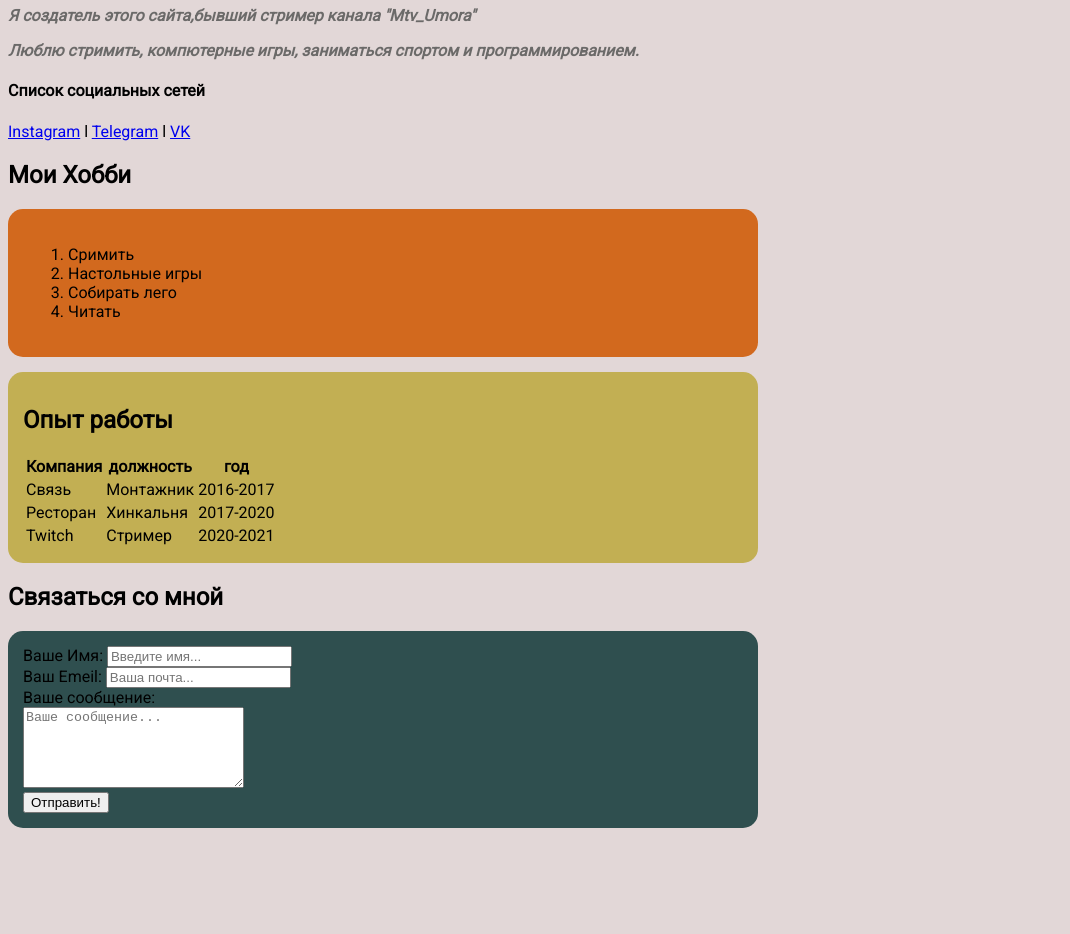
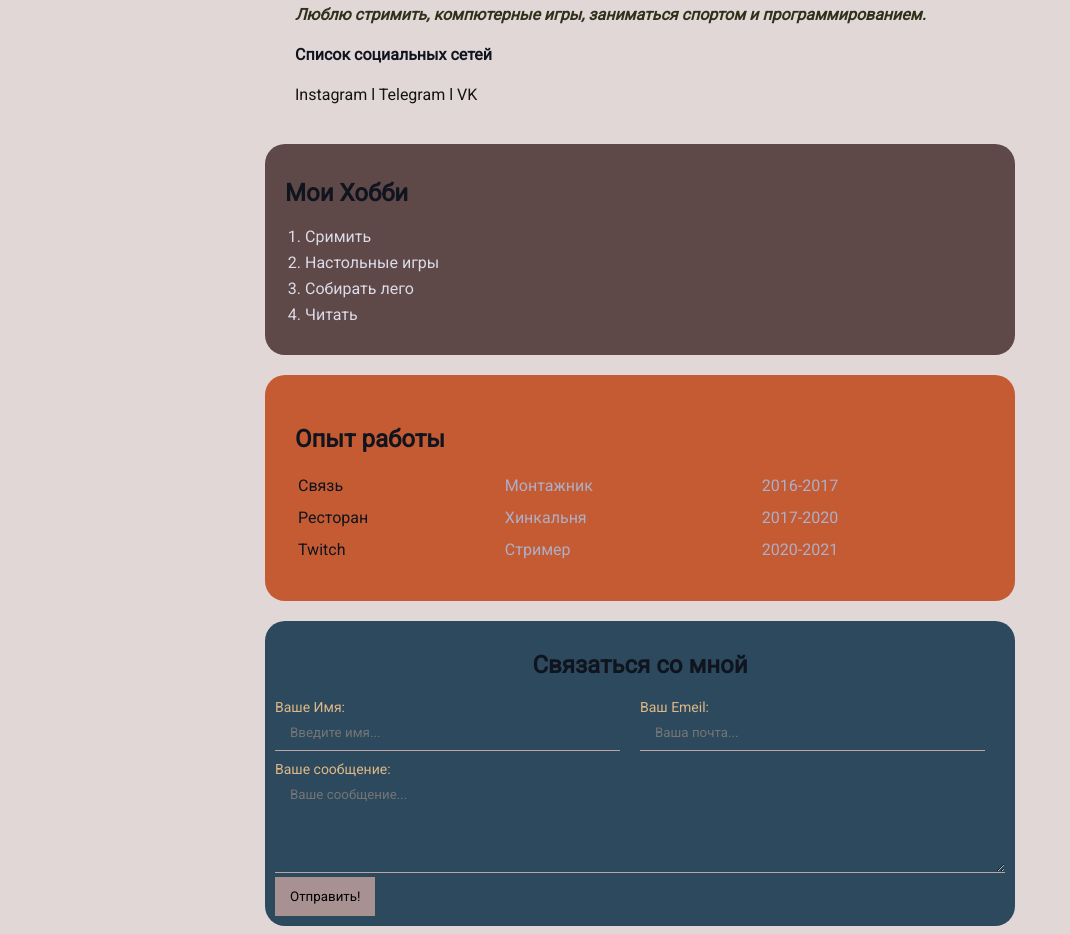
Before and after one commit to kudlao3/gigi, a plain HTML site: page index.html in a window 1280 px wide. Shown: the part 420-1354 px from the top of the page, without its empty margins (0-1070 px from the left). Before the commit the page ends 1256 px from the top, so only its background shows below. Drawn offline with Linux system fonts and the light colour scheme.

Commit message:
ADD styles

```diff
--- a/index.html
+++ b/index.html
@@ -11,17 +11,14 @@
   href="style.css">
 </head>
 <body>
+  <div class="container">
+    <div class="info">
+      <img src="foto.jpg" alt="Супрон Вадим" class="avatar">
 
-            <div class="container">
-
-    <div class="info">
-<img src="foto.jpg" alt="Супрон Вадим" width="250">
-    </div>
       <div class="info-text">
        <h1>Супрон Вадим</h1>
         <p>Я создатель этого <strong>сайта</strong>,бывший стример канала <strong>"Mtv_Umora"</strong> </p>
         <p>Люблю <em>стримить, компютерные игры</em>, заниматься <em>спортом и программированием.</em>  </p>
-
         <h4>Список социальных сетей</h4>
 
         <a href="https://www.instagram.com/mtv_umora/"target="_blank">Instagram</a>
@@ -30,32 +27,38 @@ l
         l
         <a href="https://vk.com/id163709688"target="_blank">VK</a>
       </div>
+
+    </div>
+
+    <div class="card bg-yellow">
+
       <h2>Мои Хобби</h2>
-
-   <div class="card1 bg-red">
-    <ol>
+      <ol class="list">
        <li>Сримить</li>
        <li>Настольные игры</li>
        <li>Собирать лего</li>
        <li>Читать</li>
       </ol>
     </div>
-<div class="card1 bg-yellow">
+
+    <div class="card bg-red">
+
      <h2>Опыт работы</h2>
-<table>
-    <thead>
+       <table class="table">
+        <!-- <thead>
           <tr>
           <th>Компания</th>
-            <th>должность</th>
-            <th>год</th>
-    </thead>
+          <th>Должность</th>
+          <th>Год</th>
           </tr>
+        </thead>            -->
         <tbody>
           <tr>
            <td>Связь</td>
            <td>Монтажник</td>
            <td>2016-2017</td>
           </tr>
+        </tbody>
       <tbody>
         <tr>
          <td>Ресторан</td>
@@ -71,24 +74,35 @@ l
       </tbody>
      </table>
     </div>
+
+
+
+    <form action="/" class="card1">
       <h2>Связаться со мной</h2>
-<form class="card1 bg-green">
-    <div>
+      <div class="form-row">
+        <div class="form-group">
+
           <label for="text">Ваше Имя:</label>
           <input type="text" placeholder="Введите имя...">
          </div>
-    <div>
+
+        <div class="form-group">
           <label for="email">Ваш Emeil:</label>
           <input type="email" id="email" placeholder="Ваша почта...">
         </div>
-    <div>
+      </div>
+
+      <div class="form-group">
         <label for="message">Ваше сообщение:</label>
-        <br>
         <textarea  id="message" cols="25" rows="5" placeholder="Ваше сообщение..."></textarea>
       </div>
 
-    <input type="submit" value="Отправить!">
+
+      <div>
+       <input class="btn" type="submit" value="Отправить!">
       </div>
+  </div>
+<body>
 
 </form>
 </html>
--- a/style.css
+++ b/style.css
@@ -5,40 +5,168 @@ body {
     font-size: 16px;
     font-weight: normal;
     background: #e2d7d7;
+    color:#0f141e ;
+}
+
+a {
+    color: rgba(7, 4, 4, 0.932);
+    text-decoration: none;
+    transition: all .3s;
+}
+
+a:hover {
+text-decoration: underline;
+font-size: 2rem;
+}
+
+a:active {
+    color: rgb(49, 49, 240);
+}
+
+a:visited {
+    color:#992786;
 }
 
 .container {
-  max-width: 750px
+    max-width: 750px;
+    margin: auto;
+    padding-top: 30px;
+}
+
+.avatar {
+    width: 200px;
+    border-radius: 28px;
+    box-shadow: 4px 4px 14px rgba(0, 0, 0, 25);
+}
+
+.info {
+ margin-bottom: 20px;
+ /* display: flex; */
+}
+
+.info-text {
+    margin-left: 30px;
 }
 
 .info-text p {
-    font-style: italic;
-    font-weight: 600;
-    color: rgba(29, 34, 32, 0.6);
-}
-.text02 h2 {color: rgb(23, 52, 59);
+font-style: italic;
+font-weight: bold;
+color: rgba(29, 29, 6, 0.897);
 }
 
+@media (max-width:650px) {
 .info {
-    margin-bottom: 5px;
+    display: block;
+    text-align: center;
+}
+}
+
+
+.card {
+   border-radius: 20px;
+   padding: 15px 20px;
+   margin-bottom: 20px;
+}
+
+.bg-yellow {
+background: #5e4848;
+margin-top: 40px;
+}
+
+.bg-red {
+background: #c55b32;
+padding: 30px;
 }
 
 .card1 {
- border: 0px solid black;
- border-radius: 15px;
- background: #fff;
- padding: 15px;
+    background: #2c495e;
+    border: 3px;
+    border-radius: 20px;
+    padding: 10px;
+
 }
 
-.bg-yellow {
-    background: #c2af53;
-    padding: 15px;
+.card1 h2 {
+    text-align: center;
 }
-.bg-red {
-    background: chocolate;
-    padding: 20px;
-    margin-bottom: 15px;
+
+.btn {
+    background: rgb(167, 145, 145);
+    padding: 12px 15px;
+    color: #000;
+    border: none;
+    font-family: inherit;
+    cursor: pointer
 }
-.bg-green {
-    background-color: darkslategray;
+.btn:hover {
+    opacity: 0.8;
 }
+
+.list {
+    padding: 0 20px;
+}
+
+.list li {
+    color: #dbdbe9;
+    margin-bottom: 7px;
+}
+
+.table {
+    width: 100%;
+}
+
+.table td {
+    padding-bottom: 10px;
+}
+
+.table td:nth-child(2),
+.table td:nth-child(3) {
+    color: #adaec7
+}
+
+.form-row {
+margin-bottom: 10px;
+display: flex;
+}
+
+.form-row .form-group {
+    width: 50%;
+    /* display: inline-block; */
+    margin-right: 20px;
+    /* width: calc(50%-20px); */
+}
+
+.form-row .form-group:nth-last-child {
+margin-right: 0;
+}
+
+@media (max-width: 650px) {
+    .form-row {
+        display: block;
+    }
+
+.form-row .form-group {
+    width: 100%;
+    margin-right: 0;
+    margin-bottom: 10px;
+}
+}
+
+.form-group label {
+    display: block;
+    font-size: 14px;
+    color: burlywood;
+}
+
+.form-group input,
+.form-group textarea {
+    width: 100%;
+    box-sizing: border-box;
+    border: none;
+    background: transparent;
+    border-bottom: 1px solid rgb(187, 165, 165);
+    color: rgb(252, 248, 248);
+    padding: 10px 15px 10px;
+    outline: none;
+    font-family:inherit ;
+}
```
Lines whose indentation alone changed are shown as unchanged.
